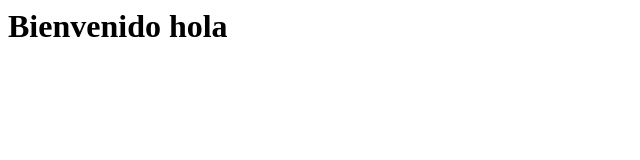
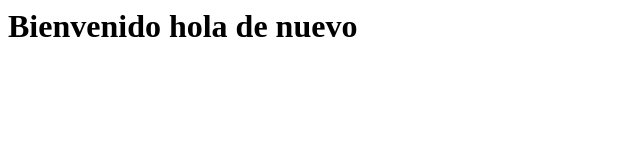
Before and after one commit to Angeqqqqq/PrimerProyectoGit, a plain HTML site: page index.html in a window 1280 px wide. Shown: the whole page, without its empty margins (0-640 px from the left). Drawn offline with Linux system fonts and the light colour scheme.

Commit message:
Añadido archivo index.html con contenido básico contenido basico 3

```diff
--- a/index.html
+++ b/index.html
@@ -1 +1 @@
-<html><body><h1>Bienvenido hola</h1></body></html>
+<html><body><h1>Bienvenido hola de nuevo</h1></body></html>
```
